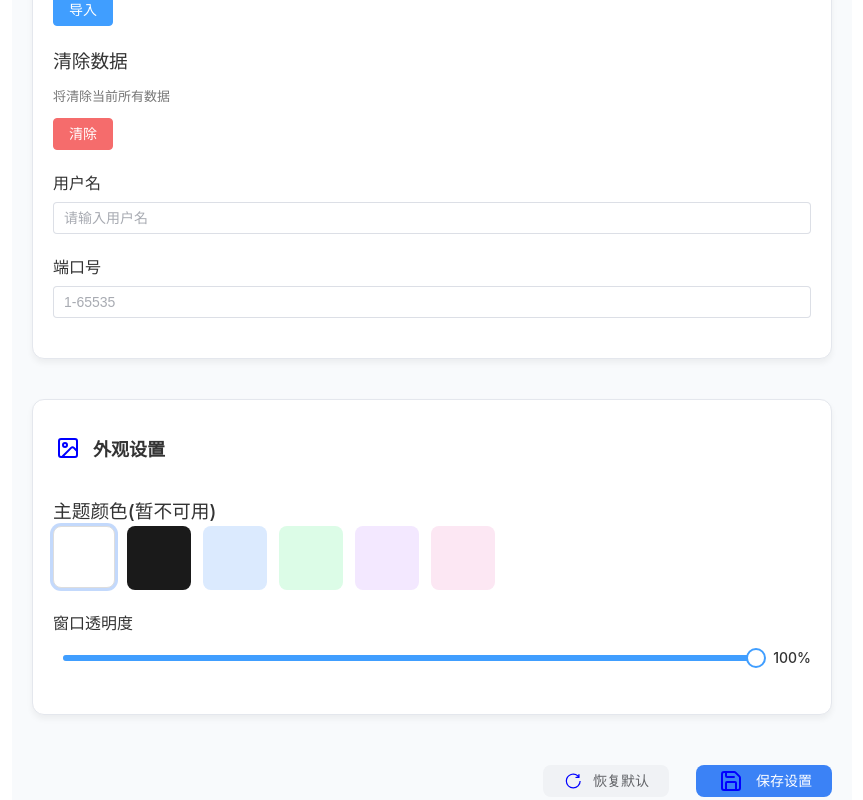
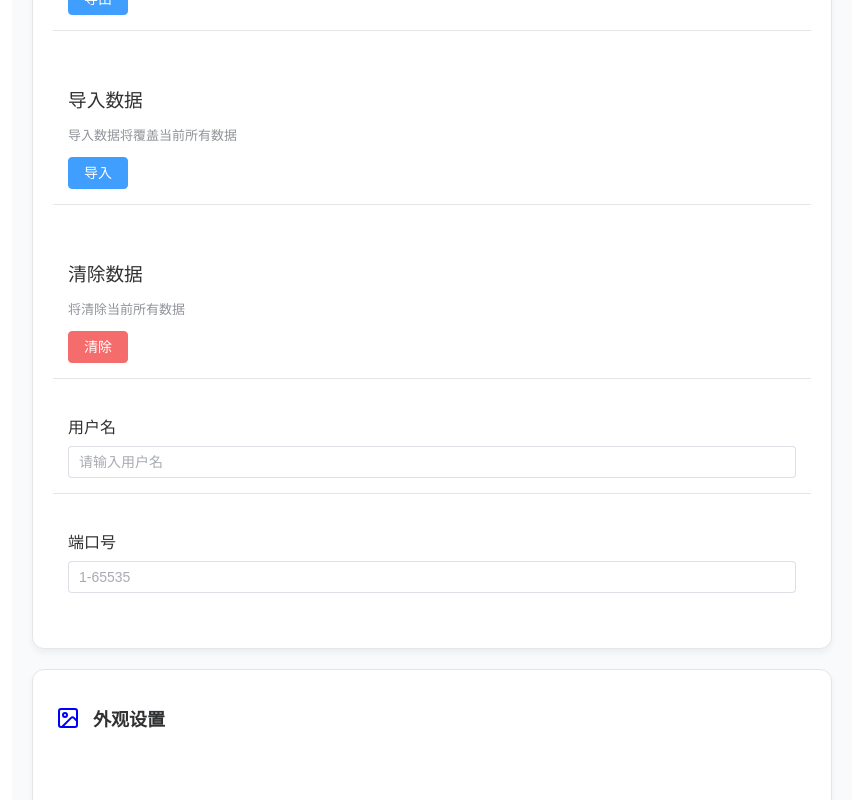
Before and after one commit to LAByun/todoList, a Vue app: page /#/setting in a window 1280 px wide. Shown: the part 540-1340 px from the top of the page, without its empty margins (208-1071 px from the left). Built offline with nearby package versions, Linux system fonts and the light colour scheme.

Commit message:
完成列表增加拖拽，设置页面主题切换

```diff
--- /dev/null
+++ b/src/renderer/src/assets/themes.css
@@ -0,0 +1,97 @@
+/* 默认浅色主题 */
+:root {
+  /* Element Plus 主题变量 */
+  --el-color-primary: #409EFF;
+  --el-color-success: #67C23A;
+  --el-color-warning: #E6A23C;
+  --el-color-danger: #F56C6C;
+  --el-color-info: #909399;
+
+  /* 自定义应用变量 */
+  --bg-color: #f8fafc;
+  --text-color: #303133;
+  --border-color: #e6e6e6;
+  --card-bg: #ffffff;
+  --header-bg: #ffffff;
+}
+
+/* 深色主题 */
+[data-theme="dark"] {
+  --el-color-primary: #337ecc;
+  --el-color-success: #529b2e;
+  --el-color-warning: #b8822b;
+  --el-color-danger: #c45656;
+  --el-color-info: #73767a;
+
+  --bg-color: #141414;
+  --text-color: #cfd3dc;
+  --border-color: #4c4d4f;
+  --card-bg: #1d1e1f;
+  --header-bg: #1f1f1f;
+}
+
+/* 蓝色主题 */
+[data-theme="blue"] {
+  --el-color-primary: #409EFF;
+  --el-color-success: #67C23A;
+  --el-color-warning: #E6A23C;
+  --el-color-danger: #F56C6C;
+  --el-color-info: #909399;
+
+  --bg-color: #ecf5ff;
+  --text-color: #303133;
+  --border-color: #b3d8ff;
+  --card-bg: #d9ecff;
+  --header-bg: #d9ecff;
+}
+
+/* 绿色主题 */
+[data-theme="green"] {
+  --el-color-primary: #67C23A;
+  --el-color-success: #85ce61;
+  --el-color-warning: #ebb563;
+  --el-color-danger: #f78989;
+  --el-color-info: #a6a9ad;
+
+  --bg-color: #f0f9eb;
+  --text-color: #303133;
+  --border-color: #b3e19d;
+  --card-bg: #e1f3d8;
+  --header-bg: #e1f3d8;
+}
+
+/* 紫色主题 */
+[data-theme="purple"] {
+  --el-color-primary: #9254de;
+  --el-color-success: #67C23A;
+  --el-color-warning: #E6A23C;
+  --el-color-danger: #F56C6C;
+  --el-color-info: #909399;
+
+  --bg-color: #f9f0ff;
+  --text-color: #303133;
+  --border-color: #d3adf7;
+  --card-bg: #efdbff;
+  --header-bg: #efdbff;
+}
+
+/* 粉色主题 */
+[data-theme="pink"] {
+  --el-color-primary: #f759ab;
+  --el-color-success: #67C23A;
+  --el-color-warning: #E6A23C;
+  --el-color-danger: #F56C6C;
+  --el-color-info: #909399;
+
+  --bg-color: #fff0f6;
+  --text-color: #303133;
+  --border-color: #ffadd2;
+  --card-bg: #ffd6e7;
+  --header-bg: #ffd6e7;
+}
+* {
+  transition: background-color 0.3s ease,
+              color 0.3s ease,
+              border-color 0.3s ease,
+              box-shadow 0.3s ease;
+}
--- a/src/renderer/src/main.ts
+++ b/src/renderer/src/main.ts
@@ -4,6 +4,7 @@ import App from './App.vue'
 import ElementPlus from 'element-plus'
 import 'element-plus/dist/index.css'
 import router from './router'
+import './assets/themes.css'
 
 const app = createApp(App)
 
--- /dev/null
+++ b/src/renderer/src/utils/theme.js
@@ -0,0 +1,44 @@
+// 主题配置
+export const THEMES = {
+  light: 'light',
+  dark: 'dark',
+  blue: 'blue',
+  green: 'green',
+  purple: 'purple',
+  pink: 'pink'
+}
+
+// 获取当前主题
+export function getCurrentTheme() {
+  return localStorage.getItem('todolist-theme') || 'light'
+}
+
+// 设置主题
+export function setTheme(themeName) {
+  if (!THEMES[themeName]) {
+    console.warn(`主题 ${themeName} 不存在，使用默认主题`)
+    themeName = 'light'
+  }
+
+  // 设置HTML的data-theme属性
+  document.documentElement.setAttribute('data-theme', themeName)
+
+  // 保存到localStorage
+  localStorage.setItem('todolist-theme', themeName)
+
+  return themeName
+}
+
+// 初始化主题
+export function initTheme() {
+  const savedTheme = getCurrentTheme()
+  return setTheme(savedTheme)
+}
+
+// 切换主题
+export function toggleTheme(currentTheme) {
+  const themes = Object.keys(THEMES)
+  const currentIndex = themes.indexOf(currentTheme)
+  const nextIndex = (currentIndex + 1) % themes.length
+  return setTheme(themes[nextIndex])
+}
--- a/src/renderer/src/view/setting.vue
+++ b/src/renderer/src/view/setting.vue
@@ -71,7 +71,7 @@
 
         <!-- 主题选择 -->
         <div class="setting-item">
-          <h3 class="setting-name">主题颜色(暂不可用)</h3>
+          <h3 class="setting-name">主题颜色</h3>
           <div class="theme-selector">
             <div v-for="theme in themes" :key="theme.id" class="theme-preview" :class="[
               theme.class,
@@ -108,10 +108,11 @@
 </template>
 
 <script setup>
-import { ref, reactive, computed, onMounted } from 'vue';
+import { ref, reactive, computed, onMounted,watch } from 'vue';
 import { Delete, Edit, Document, Plus, Search, List, Setting, Right, Select, CloseBold, RefreshRight } from '@element-plus/icons-vue'
 import { Image, Save, Sliders } from 'lucide-vue-next';
 import { ElNotification } from 'element-plus'
+import { initTheme, setTheme, getCurrentTheme, THEMES } from '../utils/theme'
 
 // 默认设置
 const defaultSettings = {
@@ -134,7 +135,12 @@ const themes = [
   { id: 'purple', name: '紫色', class: 'theme-purple' },
   { id: 'pink', name: '粉色', class: 'theme-pink' }
 ];
-
+// 监听主题变化
+watch(() => settings.theme, (newTheme) => {
+  setTheme(newTheme)
+  // 实时保存主题设置
+  localStorage.setItem('todolist-settings', JSON.stringify(settings));
+})
 // 状态标志
 const saving = ref(false);
 const saveStatus = ref(false);
@@ -143,7 +149,7 @@ const changeOpacity = (opacity) => {
   console.log(opacity / 100)
 
   window.electronAPI.setTransparentColor(opacity / 100)
-  localStorage.setItem('dolist-settings', JSON.stringify(settings));
+  localStorage.setItem('todolist-settings', JSON.stringify(settings));
   localStorage.setItem('vue3-todo-transparentColor', JSON.stringify(opacity / 100));
 }
 
@@ -157,11 +163,15 @@ const portError = computed(() => {
 
 // 从本地存储加载设置
 const loadSettings = () => {
-  const saved = localStorage.getItem('dolist-settings');
+  const saved = localStorage.getItem('todolist-settings');
   if (saved) {
     try {
       const parsed = JSON.parse(saved);
       Object.assign(settings, parsed);
+      // 初始化主题
+      const currentTheme = getCurrentTheme()
+      settings.theme = currentTheme
+      setTheme(currentTheme)
     } catch (e) {
       console.error('Failed to parse settings', e);
     }
@@ -266,21 +276,21 @@ async function clearAllData() {
 }
 // 保存设置到本地存储
 const saveSettings = () => {
-  //   if (portError.value) {
-  //     ElMessage.error('请修正端口号设置后再保存');
-  //     return;
-  //   }
-
   saving.value = true;
-
   window.electronAPI.setLoginAuto(settings.autoStart)
 
   // 模拟保存操作
   setTimeout(() => {
-    localStorage.setItem('dolist-settings', JSON.stringify(settings));
+    localStorage.setItem('todolist-settings', JSON.stringify(settings));
     saving.value = false;
     saveStatus.value = true;
-
+    // 显示主题切换成功通知
+    const themeName = themes.find(t => t.id === settings.theme)?.name || '主题'
+    ElNotification({
+      title: '设置已保存',
+      message: `${themeName}已应用成功`,
+      type: 'success',
+    })
     // 2秒后恢复按钮状态
     setTimeout(() => {
       saveStatus.value = false;
@@ -300,10 +310,185 @@ const resetSettings = () => {
 };
 
 // 初始化加载设置
-onMounted(loadSettings);
+onMounted(()=>{
+  loadSettings()
+  initTheme()
+});
 </script>
+<style scoped>
+.settings-container {
+  max-width: 800px;
+  margin: 0 auto;
+  padding: 20px;
+  font-family: 'Inter', sans-serif;
+  background-color: var(--bg-color);
+  color: var(--text-color);
+  transition: all 0.3s ease;
+  min-height: 100vh;
+}
 
-<style scoped>
+.header {
+  display: flex;
+  align-items: center;
+  margin-bottom: 30px;
+  background-color: var(--header-bg);
+  padding: 15px;
+  border-radius: 8px;
+}
+
+.title {
+  font-size: 24px;
+  font-weight: bold;
+  color: var(--text-color);
+}
+
+.setting-card {
+  border-radius: 12px;
+  box-shadow: 0 4px 6px rgba(0, 0, 0, 0.05);
+  transition: all 0.3s ease;
+  margin-bottom: 20px;
+  background-color: var(--card-bg);
+  border: 1px solid var(--border-color);
+}
+
+.setting-card:hover {
+  transform: translateY(-3px);
+  box-shadow: 0 10px 15px rgba(0, 0, 0, 0.1);
+}
+
+.card-header {
+  display: flex;
+  align-items: center;
+  margin-bottom: 20px;
+}
+
+.card-title {
+  font-size: 18px;
+  font-weight: 600;
+  color: var(--text-color);
+}
+
+.setting-item {
+  margin-bottom: 20px;
+  padding: 15px;
+  border-bottom: 1px solid var(--border-color);
+}
+
+.setting-item:last-child {
+  border-bottom: none;
+}
+
+.setting-description {
+  margin-bottom: 10px;
+}
+
+.setting-name {
+  font-weight: 500;
+  color: var(--text-color);
+  margin-bottom: 3px;
+}
+
+.setting-hint {
+  font-size: 13px;
+  color: var(--el-color-info);
+}
+
+.setting-label {
+  display: block;
+  font-weight: 500;
+  color: var(--text-color);
+  margin-bottom: 8px;
+}
+
+.setting-input {
+  width: 100%;
+}
+
+.error-message {
+  font-size: 13px;
+  color: var(--el-color-danger);
+  margin-top: 5px;
+}
+
+.theme-selector {
+  display: flex;
+  flex-wrap: wrap;
+  gap: 12px;
+  margin-top: 10px;
+}
+
+.theme-preview {
+  width: 60px;
+  height: 60px;
+  border-radius: 8px;
+  cursor: pointer;
+  transition: all 0.2s ease;
+  border: 2px solid transparent;
+}
+
+.theme-preview:hover {
+  transform: scale(1.05);
+}
+
+.theme-selected {
+  border-color: var(--el-color-primary);
+  box-shadow: 0 0 0 3px color-mix(in srgb, var(--el-color-primary) 30%, transparent);
+}
+
+.theme-light { background-color: #ffffff; border: 1px solid var(--border-color); }
+.theme-dark { background-color: #1a1a1a; }
+.theme-blue { background-color: #dbeafe; }
+.theme-green { background-color: #dcfce7; }
+.theme-purple { background-color: #f3e8ff; }
+.theme-pink { background-color: #fce7f3; }
+
+.opacity-control {
+  display: flex;
+  align-items: center;
+  gap: 10px;
+}
+
+.opacity-slider {
+  flex: 1;
+}
+
+.opacity-value {
+  font-size: 14px;
+  font-weight: 500;
+  color: var(--text-color);
+  min-width: 45px;
+  text-align: right;
+}
+
+.action-buttons {
+  display: flex;
+  justify-content: flex-end;
+  margin-top: 30px;
+  gap: 15px;
+}
+
+.btn {
+  transition: all 0.2s ease;
+  border-radius: 8px;
+  padding: 10px 20px;
+  font-weight: 500;
+}
+
+.btn:hover {
+  transform: translateY(-2px);
+}
+
+.save-btn {
+  background-color: var(--el-color-primary);
+  color: #fff;
+  border: none;
+}
+
+.save-btn:hover {
+  background-color: color-mix(in srgb, var(--el-color-primary) 80%, black);
+}
+</style>
+<!-- <style scoped>
 .settings-container {
   max-width: 800px;
   margin: 0 auto;
@@ -527,4 +712,4 @@ onMounted(loadSettings);
 .btn-icon {
   margin-right: 8px;
 }
-</style>
+</style> -->
```
Also changed, not shown: src/renderer/src/view/home.vue (+40 -17 lines).
